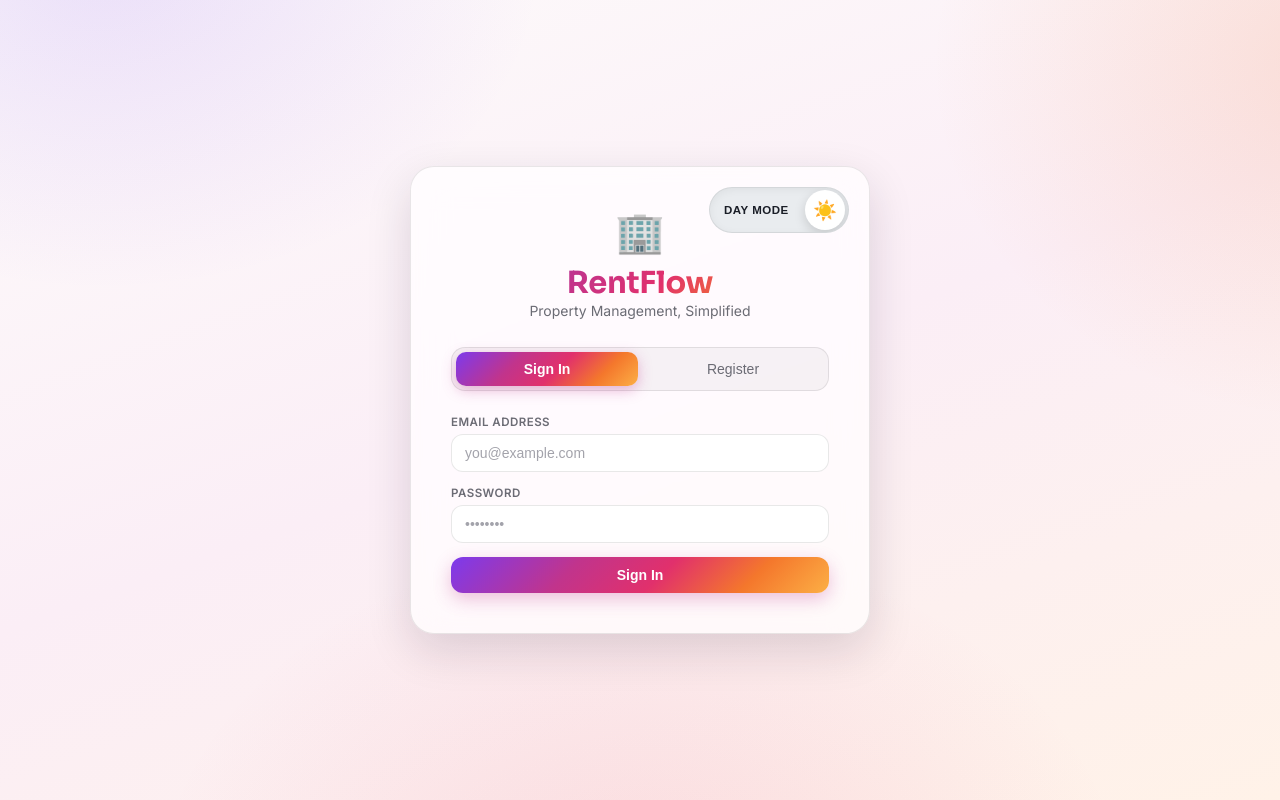
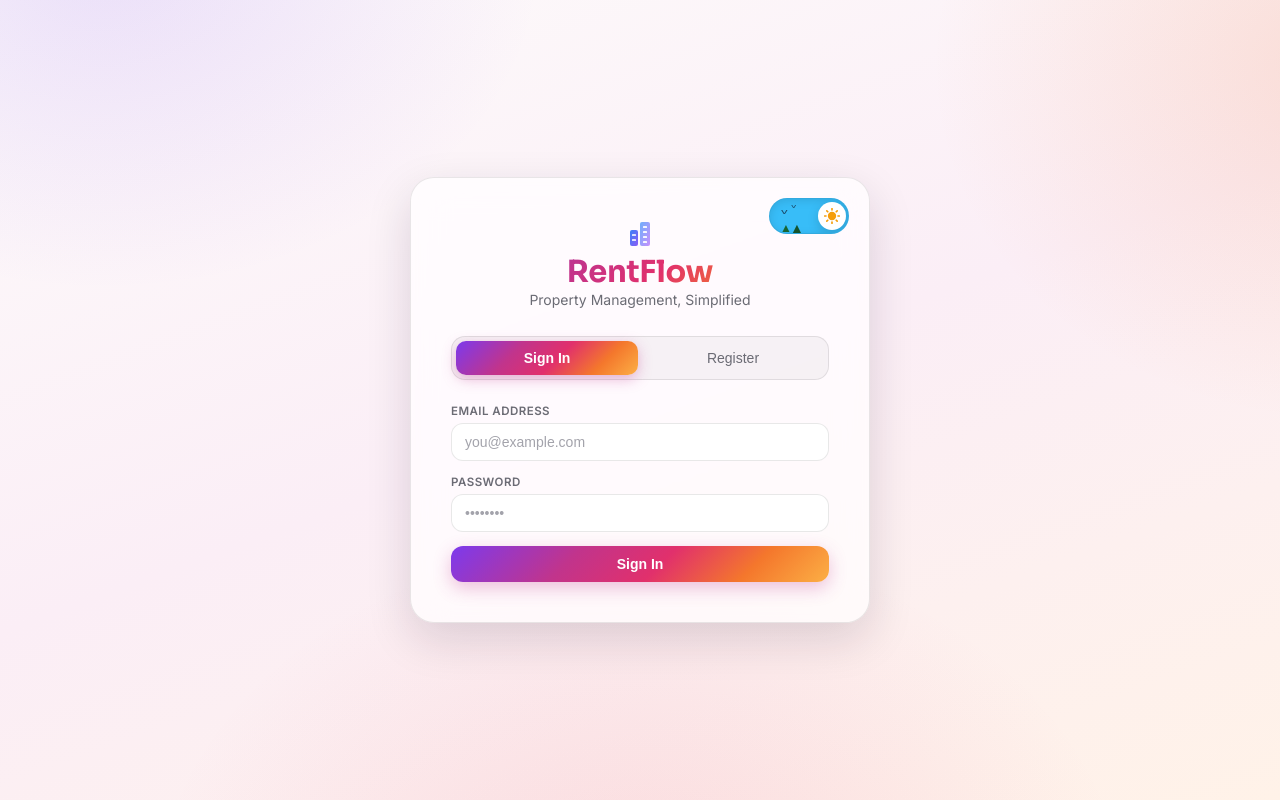
Before and after one commit to Harsh-Prajapati-001/rentflow, a React (Vite) app in the folder frontend/: page /login in a window 1280 px wide. Built offline with nearby package versions, Linux system fonts and the light colour scheme; no server answers.

Commit message:
feat: updated theme toggle UI, scenery animations, and modern SVG logo

```diff
--- a/frontend/index.html
+++ b/frontend/index.html
@@ -5,7 +5,7 @@
     <meta name="viewport" content="width=device-width, initial-scale=1.0" />
     <meta name="theme-color" content="#c1348c" />
     <meta name="description" content="RentFlow - Multi-building property management" />
-    <link rel="icon" type="image/svg+xml" href="/favicon.svg" />
+    <link rel="icon" type="image/svg+xml" href="/logo.svg" />
     <link rel="apple-touch-icon" href="/pwa-192x192.png" />
     <link rel="manifest" href="/manifest.webmanifest" />
     <link rel="preconnect" href="https://fonts.googleapis.com" />
--- a/frontend/src/components/ThemeToggle.jsx
+++ b/frontend/src/components/ThemeToggle.jsx
@@ -1,15 +1,26 @@
 import React, { useRef, useEffect } from 'react';
 import { useTheme } from '../hooks/useTheme';
+
+const SunIcon = () => (
+  <svg width="16" height="16" viewBox="0 0 24 24" fill="none" stroke="#f59e0b" strokeWidth="2.5" strokeLinecap="round" strokeLinejoin="round">
+    <circle cx="12" cy="12" r="5" fill="#f59e0b" />
+    <path d="M12 1v2M12 21v2M4.22 4.22l1.42 1.42M18.36 18.36l1.42 1.42M1 12h2M21 12h2M4.22 19.78l1.42-1.42M18.36 5.64l1.42-1.42" />
+  </svg>
+);
+
+const MoonIcon = () => (
+  <svg width="16" height="16" viewBox="0 0 24 24" fill="#94a3b8" stroke="#64748b" strokeWidth="2" strokeLinecap="round" strokeLinejoin="round">
+    <path d="M21 12.79A9 9 0 1 1 11.21 3 7 7 0 0 0 21 12.79z" />
+  </svg>
+);
 
 export default function ThemeToggle() {
   const { isDarkMode, toggleTheme } = useTheme();
   const audioRef = useRef(null);
 
   useEffect(() => {
-    // Preload the audio file to ensure it plays instantly
     audioRef.current = new Audio('/theme-switch.mp3');
-    // Optional: lower the volume slightly if the button click is too loud
-    audioRef.current.volume = 0.5;
+    audioRef.current.volume = 0.4;
   }, []);
 
   const handleToggle = () => {
@@ -27,11 +38,26 @@ export default function ThemeToggle() {
       title="Toggle Dark Mode"
     >
       <div className="theme-pill-track">
-        <span className="theme-pill-text text-day">DAY MODE</span>
+        <div className="theme-scenery">
+          {isDarkMode ? (
+            <div className="night-sky">
+              <span className="star s1">✦</span>
+              <span className="star s2">✦</span>
+              <span className="star s3">✦</span>
+            </div>
+          ) : (
+            <div className="day-sky">
+              <span className="bird b1">v</span>
+              <span className="bird b2">v</span>
+              <span className="tree t1">▲</span>
+              <span className="tree t2">▲</span>
+            </div>
+          )}
+        </div>
+
         <div className="theme-pill-thumb">
-          {isDarkMode ? '🌙' : '☀️'}
+          {isDarkMode ? <MoonIcon /> : <SunIcon />}
         </div>
-        <span className="theme-pill-text text-night">NIGHT MODE</span>
       </div>
     </button>
   );
--- a/frontend/src/pages/AuthPage.jsx
+++ b/frontend/src/pages/AuthPage.jsx
@@ -205,7 +205,7 @@ export default function AuthPage() {
       <div className="auth-page">
         <div className="auth-card" style={{ position: 'relative' }}>
           <div style={{ position: 'absolute', top: 20, right: 20 }}><ThemeToggle /></div>
-          <div className="auth-brand"><span className="brand-icon">🏢</span><h1>RentFlow</h1></div>
+          <div className="auth-brand"><img src="/logo.svg" alt="RentFlow Logo" className="brand-icon" /><h1>RentFlow</h1></div>
           <div className="verify-box">
             <div className="verify-icon">📱</div>
             <h2>Verify Your Phone</h2>
@@ -248,7 +248,7 @@ export default function AuthPage() {
       <div className="auth-page">
         <div className="auth-card" style={{ position: 'relative' }}>
           <div style={{ position: 'absolute', top: 20, right: 20 }}><ThemeToggle /></div>
-          <div className="auth-brand"><span className="brand-icon">🏢</span><h1>RentFlow</h1></div>
+          <div className="auth-brand"><img src="/logo.svg" alt="RentFlow Logo" className="brand-icon" /><h1>RentFlow</h1></div>
           <div className="verify-box">
             <div className="verify-icon">📧</div>
             <h2>Check Your Email</h2>
@@ -276,7 +276,7 @@ export default function AuthPage() {
       <div className="auth-card" style={{ position: 'relative' }}>
         <div style={{ position: 'absolute', top: 20, right: 20 }}><ThemeToggle /></div>
         <div className="auth-brand">
-          <span className="brand-icon">🏢</span>
+          <img src="/logo.svg" alt="RentFlow Logo" className="brand-icon" />
           <h1>RentFlow</h1>
           <p>Property Management, Simplified</p>
         </div>
--- a/frontend/src/pages/LandingPage.jsx
+++ b/frontend/src/pages/LandingPage.jsx
@@ -16,7 +16,7 @@ export default function LandingPage() {
     <div className="landing-page">
       <nav className="landing-nav">
         <div className="landing-brand">
-          <span className="brand-icon">✨</span>
+          <img src="/logo.svg" alt="RentFlow Logo" style={{ height: '32px' }} />
           RentFlow
         </div>
         <div className="landing-nav-actions">
--- a/frontend/src/styles/global.css
+++ b/frontend/src/styles/global.css
@@ -89,7 +89,10 @@ h1,h2,h3,h4,.auth-brand h1,.sidebar-brand,.top-bar h2{
   -webkit-backdrop-filter:blur(var(--glass-blur)) saturate(180%);
 }
 .auth-brand{text-align:center;margin-bottom:28px}
-.auth-brand .brand-icon{font-size:2.5rem;display:block;margin-bottom:8px}
+.auth-brand .brand-icon {
+  height: 32px;
+  width: 32px;
+}
 .auth-brand h1{
   font-size:1.9rem;font-weight:700;
   background:var(--accent-grad);-webkit-background-clip:text;background-clip:text;color:transparent;
@@ -643,78 +646,72 @@ input.input-disabled,input:disabled{opacity:.5;cursor:not-allowed}
 
 .theme-pill-track {
   position: relative;
-  width: 140px;
-  height: 46px;
-  border-radius: 24px;
-  background: #e9ecef;
-  border: 1px solid var(--border);
+  width: 80px;
+  height: 36px;
+  border-radius: 18px;
+  background: #38bdf8; /* Day sky blue */
+  border: 1px solid rgba(0,0,0,0.1);
   display: flex;
   align-items: center;
   transition: all 0.4s cubic-bezier(0.4, 0, 0.2, 1);
   overflow: hidden;
-  box-shadow: inset 0 2px 8px rgba(0,0,0,0.05);
+  box-shadow: inset 0 2px 8px rgba(0,0,0,0.1);
 }
 
 .theme-pill-dark .theme-pill-track {
-  background: #11141c;
+  background: #1e1b4b; /* Night sky dark blue */
   border-color: rgba(255,255,255,0.1);
-  box-shadow: inset 0 2px 12px rgba(0,0,0,0.5);
 }
 
 .theme-pill-thumb {
   position: absolute;
-  top: 2px;
-  left: 3px;
-  width: 40px;
-  height: 40px;
+  top: 3px;
+  left: 4px;
+  width: 28px;
+  height: 28px;
   border-radius: 50%;
   background: #fff;
   display: flex;
   align-items: center;
   justify-content: center;
-  font-size: 1.2rem;
   box-shadow: 0 4px 12px rgba(0,0,0,0.15);
   transition: all 0.5s cubic-bezier(0.34, 1.56, 0.64, 1);
   z-index: 2;
-  color: #f59e0b;
-  transform: translateX(92px);
+  transform: translateX(44px);
 }
 
 .theme-pill-dark .theme-pill-thumb {
   transform: translateX(0);
-  background: #fff;
-  color: #7c3aed;
 }
 
-.theme-pill-text {
+/* Scenery */
+.theme-scenery {
   position: absolute;
-  font-size: 0.72rem;
-  font-weight: 800;
-  letter-spacing: 0.5px;
-  transition: opacity 0.3s ease, transform 0.3s ease;
+  width: 100%;
+  height: 100%;
   z-index: 1;
 }
 
-.text-day {
-  left: 14px;
-  color: #1a1e27;
-  opacity: 1;
-}
-.theme-pill-dark .text-day {
-  opacity: 0;
-  transform: translateX(-10px);
+.night-sky, .day-sky {
+  position: absolute;
+  width: 100%;
+  height: 100%;
+  top: 0; left: 0;
 }
 
-.text-night {
-  right: 12px;
-  color: #e2e8f0;
-  opacity: 0;
-  transform: translateX(10px);
-}
-.theme-pill-dark .text-night {
-  opacity: 1;
-  transform: translateX(0);
-}
+.star { position: absolute; color: white; font-size: 8px; opacity: 0.8; animation: twinkle 2s infinite alternate; }
+.star.s1 { top: 6px; left: 45px; animation-delay: 0s; }
+.star.s2 { top: 16px; left: 60px; font-size: 6px; animation-delay: 0.5s; }
+.star.s3 { top: 22px; left: 40px; font-size: 10px; animation-delay: 1s; }
+@keyframes twinkle { from { opacity: 0.2; } to { opacity: 1; } }
+
+.bird { position: absolute; color: #0f172a; font-size: 8px; font-family: monospace; transform: scaleX(1.5); opacity: 0.7; }
+.bird.b1 { top: 8px; left: 12px; }
+.bird.b2 { top: 4px; left: 22px; font-size: 6px;}
+
+.tree { position: absolute; color: #166534; font-size: 12px; bottom: -2px; }
+.tree.t1 { left: 10px; }
+.tree.t2 { left: 20px; font-size: 14px; bottom: -3px; color: #14532d; }
 
 .sidebar-footer .theme-pill {
   width: 100%;
@@ -728,5 +725,5 @@ input.input-disabled,input:disabled{opacity:.5;cursor:not-allowed}
     padding: 40px 20px;
   }
   .hero-content h1 { font-size: 2.5rem; }
-  .sidebar-footer .theme-pill { transform: scale(0.85); margin-left: -5px; }
+  .sidebar-footer .theme-pill { transform: scale(0.9); margin-left: -5px; }
 }
```
Also changed, not shown: frontend/public/logo.svg (added).
